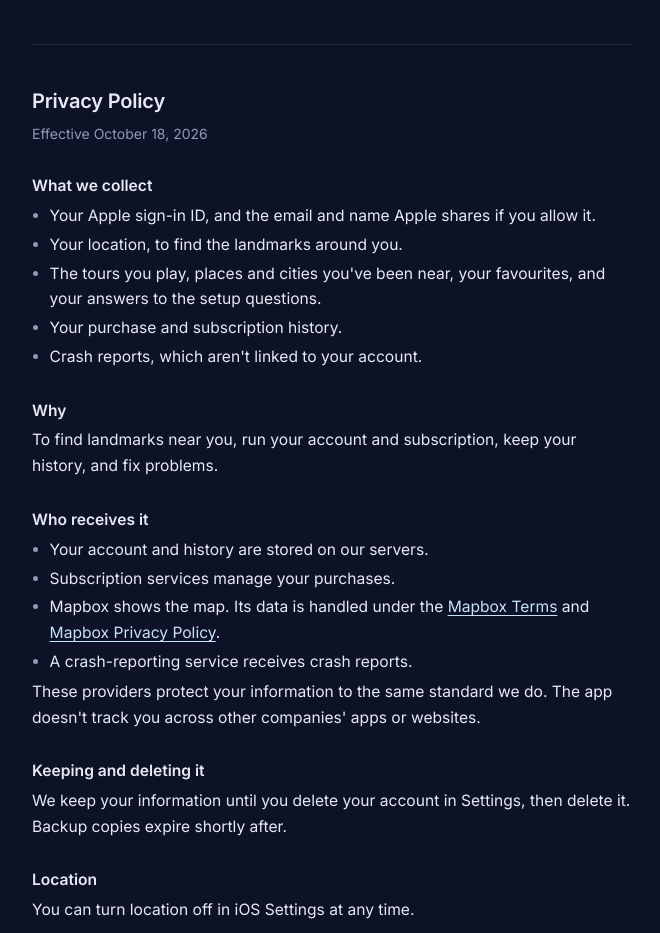
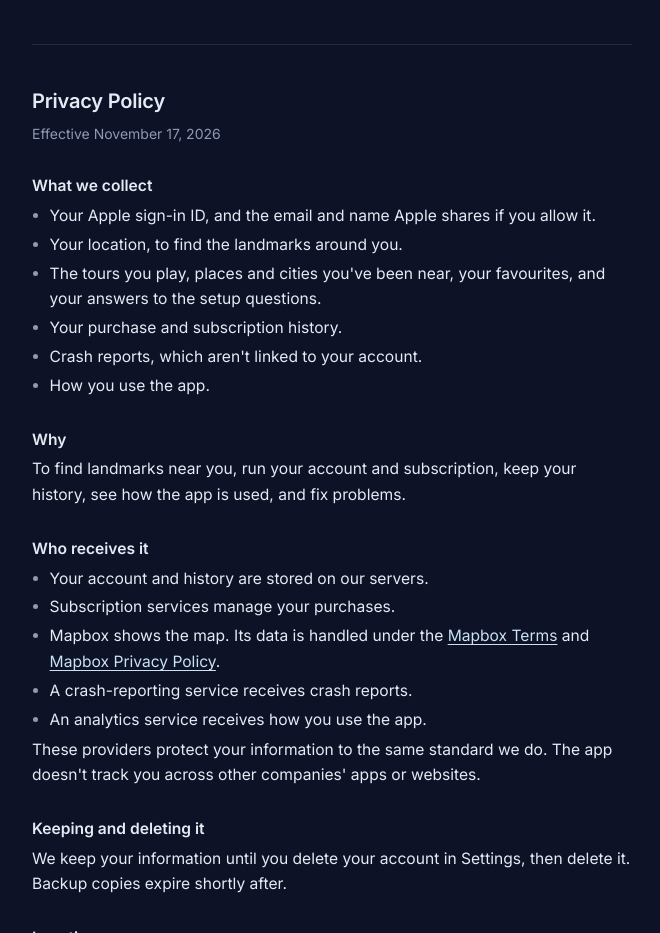
Before and after one commit to ibmeister/discoverargo-site, a plain HTML site: page index.html in a window 1280 px wide. Shown: the part 240-1173 px from the top of the page, without its empty margins (308-968 px from the left). Drawn offline with Linux system fonts and the light colour scheme.

Commit message:
Privacy policy: app usage analytics

```diff
--- a/index.html
+++ b/index.html
@@ -106,7 +106,7 @@
 
   <article id="privacy">
     <h2>Privacy Policy</h2>
-    <p class="effective">Effective October 18, 2026</p>
+    <p class="effective">Effective November 17, 2026</p>
 
     <h3>What we collect</h3>
     <ul>
@@ -115,10 +115,11 @@
       <li>The tours you play, places and cities you've been near, your favourites, and your answers to the setup questions.</li>
       <li>Your purchase and subscription history.</li>
       <li>Crash reports, which aren't linked to your account.</li>
+      <li>How you use the app.</li>
     </ul>
 
     <h3>Why</h3>
-    <p>To find landmarks near you, run your account and subscription, keep your history, and fix problems.</p>
+    <p>To find landmarks near you, run your account and subscription, keep your history, see how the app is used, and fix problems.</p>
 
     <h3>Who receives it</h3>
     <ul>
@@ -126,6 +127,7 @@
       <li>Subscription services manage your purchases.</li>
       <li>Mapbox shows the map. Its data is handled under the <a href="https://www.mapbox.com/legal/tos" rel="noopener">Mapbox Terms</a> and <a href="https://www.mapbox.com/legal/privacy" rel="noopener">Mapbox Privacy Policy</a>.</li>
       <li>A crash-reporting service receives crash reports.</li>
+      <li>An analytics service receives how you use the app.</li>
     </ul>
     <p>These providers protect your information to the same standard we do. The app doesn't track you across other companies' apps or websites.</p>
 
```
